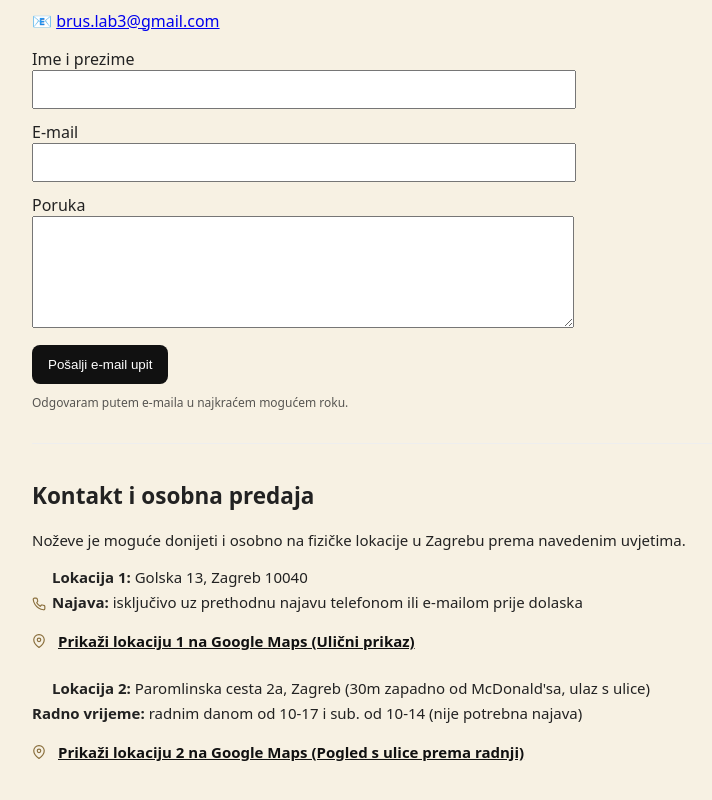
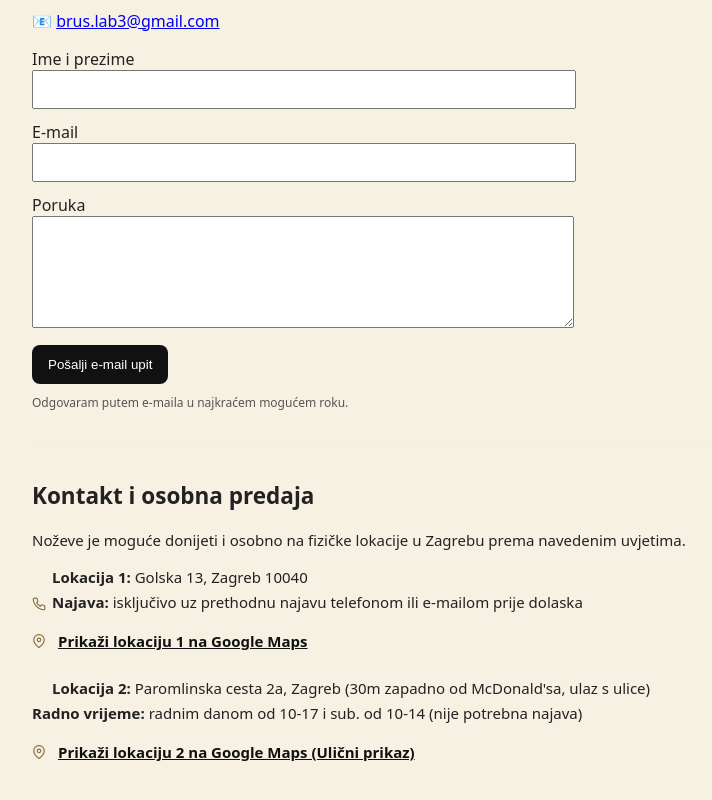
Before and after one commit to Nenad-cmd/ostrenje-nozeva-zagreb, a Next.js app: page / in a window 1280 px wide. Shown: the part 2475-3275 px from the top of the page, without its empty margins (98-810 px from the left). Built offline with nearby package versions, Linux system fonts and the light colour scheme.

Commit message:
Update page.tsx

```diff
--- a/app/page.tsx
+++ b/app/page.tsx
@@ -709,7 +709,7 @@ key={l.id}
     }}
   >
     <LocationIcon />
-    Prikaži lokaciju 1 na Google Maps (Ulični prikaz)
+    Prikaži lokaciju 1 na Google Maps
   </a>
 </p>
 
@@ -735,7 +735,7 @@ key={l.id}
     }}
   >
     <LocationIcon />
-    Prikaži lokaciju 2 na Google Maps (Pogled s ulice prema radnji)
+    Prikaži lokaciju 2 na Google Maps (Ulični prikaz)
   </a>
 </p>
 
```
